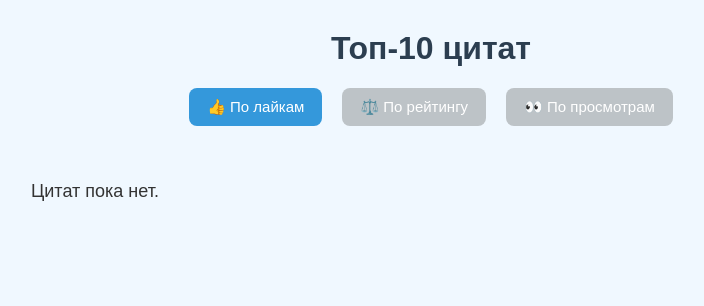
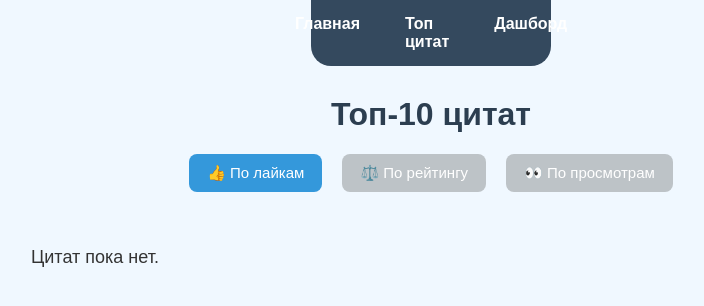
Before and after one commit to NikitaGoldashevsky/django-quotes-app, a Django app: page /top/ in a window 1280 px wide. Shown: the top 306 px of the page, without its empty margins (209-913 px from the left). Run offline with Django 5.2, Linux system fonts and the light colour scheme; data that the repository does not hold is empty; some web fonts are replaced.

Commit message:
Add navigation bar

```diff
--- a/quotesapp/myapp/static/myapp/style.css
+++ b/quotesapp/myapp/static/myapp/style.css
@@ -235,3 +235,29 @@ h1 {
 	font-weight: bold;
 	color: #2c3e50;
 }
+
+.navbar {
+	background-color: #34495e;
+	margin-left: 500px;
+	margin-right: 500px;
+	padding: 10px 20px;
+	display: flex;
+	justify-content: center;
+	gap: 25px;
+	border-bottom-left-radius: 20px;
+	border-bottom-right-radius: 20px;
+}
+
+.navbar a {
+	color: #fff;
+	text-decoration: none;
+	font-weight: bold;
+	padding: 5px 10px;
+	border-radius: 5px;
+	transition: background 0.2s, transform 0.2s;
+}
+
+.navbar a:hover {
+	background-color: #2c3e50;
+	transform: scale(1.05);
+}
--- a/quotesapp/myapp/templates/myapp/top_quotes.html
+++ b/quotesapp/myapp/templates/myapp/top_quotes.html
@@ -9,6 +9,13 @@
 </head>
 
 <body>
+
+	<div class="navbar">
+		<a href="{% url 'random_quote' %}">Главная</a>
+		<a href="{% url 'top_quotes' %}">Топ цитат</a>
+		<a href="{% url 'dashboard' %}">Дашборд</a>
+	</div>
+
 	<h1>Топ-10 цитат</h1>
 
 	<div class="sort-buttons">
```
Also changed, not shown: quotesapp/myapp/templates/myapp/dashboard.html (+7 -0 lines), quotesapp/myapp/templates/myapp/random_quote.html (+7 -0 lines).
